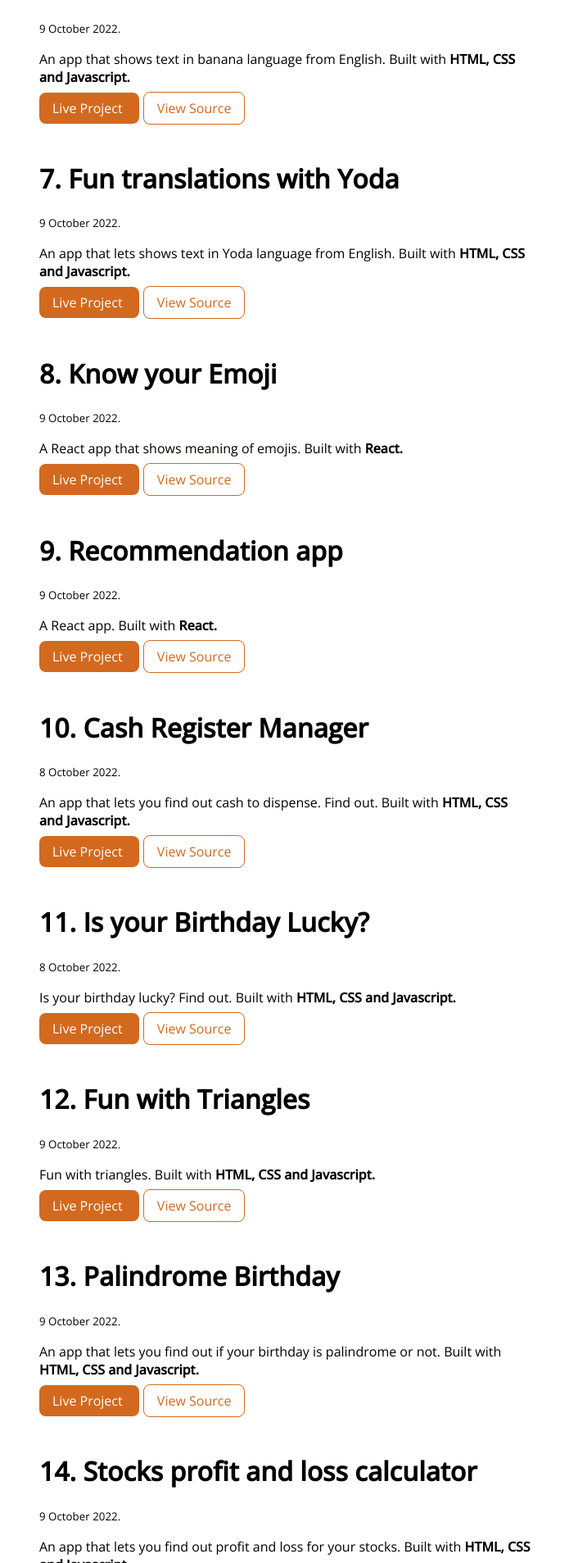
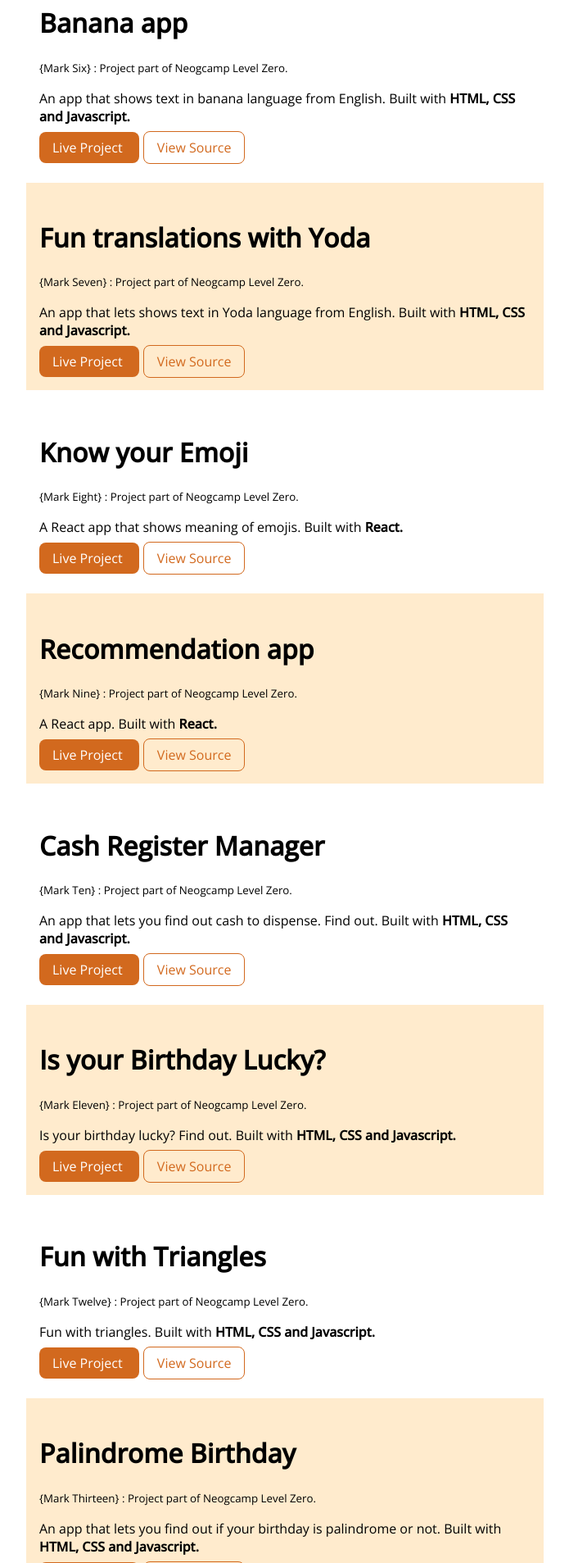
Before and after one commit to swapnilbawane/portfolio-final, a plain HTML site: page projects.html in a window 1280 px wide. Shown: the part 893-2800 px from the top of the page at 82% size, without its empty margins (312-1007 px from the left). Drawn offline with nearby package versions, Linux system fonts and the light colour scheme.

Commit message:
style update on projects page.

```diff
--- a/projects.html
+++ b/projects.html
@@ -43,8 +43,8 @@
         <li class="list-non-bullet paddingAdd">
 
                 <div class="container container-center">
-                    <h1> 1. Do you know Mumbai? </h1>
-                    <small> 9 September 2022. </small>
+                    <h1> Do you know Mumbai? </h1>
+                    <small> {Mark One} : Project part of Neogcamp Level Zero. </small>
                     <p> Test your knowledge about the city that never sleeps. A CLI app that I built with <strong> nodejs.</strong>  </p>
 
                     <a class="link link-primary" href="https://replit.com/@SwapnilBawane/Do-you-know-Mumbai-Quiz?embed=1&output=1" target="_blank"> Live Project </a>
@@ -57,9 +57,9 @@
 
         <li class="list-non-bullet paddingAdd">
 
-            <div class="container container-center">
-                    <h1> 2. Marvel Fandom Quiz </h1>
-                    <small> 9 September 2022. </small>
+            <div class="container container-center ow">
+                    <h1> Marvel Fandom Quiz </h1>
+                    <small> {Mark Two} : Project part of Neogcamp Level Zero. </small>
                     <p> Marvel craze is real, let's check out trivia through quiz. A CLI app that I built with <strong> nodejs.</strong>  </p>
 
                     <a class="link link-primary" href="https://replit.com/@SwapnilBawane/Marvel-Fandom-Quizz?embed=1&output=1" target="_blank"> Live Project </a>
@@ -72,8 +72,8 @@
         <li class="list-non-bullet paddingAdd">
 
             <div class="container container-center">
-                    <h1> 6. Banana app </h1>
-                    <small> 9 October 2022. </small>
+                    <h1> Banana app </h1>
+                    <small> {Mark Six} : Project part of Neogcamp Level Zero. </small>
                     <p> An app that shows text in banana language from English. Built with <strong> HTML, CSS and Javascript.</strong>  </p>
 
                     <a class="link link-primary" href="https://minionspeaksv1.netlify.app/" target="_blank"> Live Project </a>
@@ -85,10 +85,10 @@
         <li class="list-non-bullet paddingAdd">
 
 
-            <div class="container container-center">
+            <div class="container container-center ow">
                     <!-- <span> <img src="images/yoda.png" alt="Yoda"> </span> -->
-                    <h1> 7. Fun translations with Yoda </h1>
-                    <small> 9 October 2022. </small>
+                    <h1> Fun translations with Yoda </h1>
+                    <small> {Mark Seven} : Project part of Neogcamp Level Zero. </small>
                     <p> An app that lets shows text in Yoda language from English. Built with <strong> HTML, CSS and Javascript.</strong>  </p>
 
                     <a class="link link-primary" href="https://yodaspeakv1.netlify.app/" target="_blank"> Live Project </a>
@@ -102,8 +102,8 @@
         <li class="list-non-bullet paddingAdd">
 
             <div class="container container-center">
-                    <h1> 8. Know your Emoji </h1>
-                    <small> 9 October 2022. </small>
+                    <h1> Know your Emoji </h1>
+                    <small> {Mark Eight} : Project part of Neogcamp Level Zero. </small>
                     <p> A React app that shows meaning of emojis. Built with <strong> React.</strong>  </p>
 
                     <a class="link link-primary" href="https://swapnilbawane.github.io/csb-lvk99e/" target="_blank"> Live Project </a>
@@ -114,9 +114,9 @@
 
         <li class="list-non-bullet paddingAdd">
 
-            <div class="container container-center">
-                    <h1> 9. Recommendation app </h1>
-                    <small> 9 October 2022. </small>
+            <div class="container container-center ow">
+                    <h1> Recommendation app </h1>
+                    <small> {Mark Nine} : Project part of Neogcamp Level Zero. </small>
                     <p> A React app. Built with <strong> React.</strong>  </p>
 
                     <a class="link link-primary" href="https://swapnilbawane.github.io/csb-xffsi5/" target="_blank"> Live Project </a>
@@ -129,8 +129,8 @@
         <li class="list-non-bullet paddingAdd">
 
             <div class="container container-center">
-                    <h1> 10. Cash Register Manager </h1>
-                    <small> 8 October 2022. </small>
+                    <h1> Cash Register Manager </h1>
+                    <small> {Mark Ten} : Project part of Neogcamp Level Zero. </small>
                     <p> An app that lets you find out cash to dispense. Find out. Built with <strong> HTML, CSS and Javascript.</strong>  </p>
 
                     <a class="link link-primary" href="https://cashregisterv1.netlify.app/" target="_blank"> Live Project </a>
@@ -141,9 +141,9 @@
 
         <li class="list-non-bullet paddingAdd">
 
-            <div class="container container-center">
-                    <h1> 11. Is your Birthday Lucky? </h1>
-                    <small> 8 October 2022. </small>
+            <div class="container container-center ow">
+                    <h1> Is your Birthday Lucky? </h1>
+                    <small> {Mark Eleven} : Project part of Neogcamp Level Zero. </small>
                     <p> Is your birthday lucky? Find out. Built with <strong> HTML, CSS and Javascript.</strong>  </p>
 
                     <a class="link link-primary" href="https://birthdayluckyv1.netlify.app/" target="_blank"> Live Project </a>
@@ -156,8 +156,8 @@
         <li class="list-non-bullet paddingAdd">
 
             <div class="container container-center">
-                    <h1> 12. Fun with Triangles </h1>
-                    <small> 9 October 2022. </small>
+                    <h1> Fun with Triangles </h1>
+                    <small> {Mark Twelve} : Project part of Neogcamp Level Zero. </small>
                     <p> Fun with triangles. Built with <strong> HTML, CSS and Javascript.</strong>  </p>
 
                     <a class="link link-primary" href="https://knowtrianglesv1.netlify.app/" target="_blank"> Live Project </a>
@@ -168,9 +168,9 @@
 
         <li class="list-non-bullet paddingAdd">
 
-            <div class="container container-center">
-                    <h1> 13. Palindrome Birthday </h1>
-                    <small> 9 October 2022. </small>
+            <div class="container container-center ow">
+                    <h1> Palindrome Birthday </h1>
+                    <small> {Mark Thirteen} : Project part of Neogcamp Level Zero. </small>
                     <p> An app that lets you find out if your birthday is palindrome or not. Built with <strong> HTML, CSS and Javascript.</strong>  </p>
 
                     <a class="link link-primary" href="https://palindromebdayv1.netlify.app/" target="_blank"> Live Project </a>
@@ -183,8 +183,8 @@
         <li class="list-non-bullet paddingAdd">
 
             <div class="container container-center">
-                    <h1> 14. Stocks profit and loss calculator </h1>
-                    <small> 9 October 2022. </small>
+                    <h1> Stocks profit and loss calculator </h1>
+                    <small> {Mark Fourteen} : Project part of Neogcamp Level Zero. </small>
                     <p> An app that lets you find out profit and loss for your stocks. Built with <strong> HTML, CSS and Javascript.</strong>  </p>
 
                     <a class="link link-primary" href="https://prolosscalc.netlify.app/" target="_blank"> Live Project </a>
--- a/styles.css
+++ b/styles.css
@@ -157,6 +157,7 @@ to make it apply for entire section, you need to define it separately as above.
 
 .ow {
  background-color: var(--blanched-almond);
+ padding: 1.5rem 1rem;
 }
 
 
```
